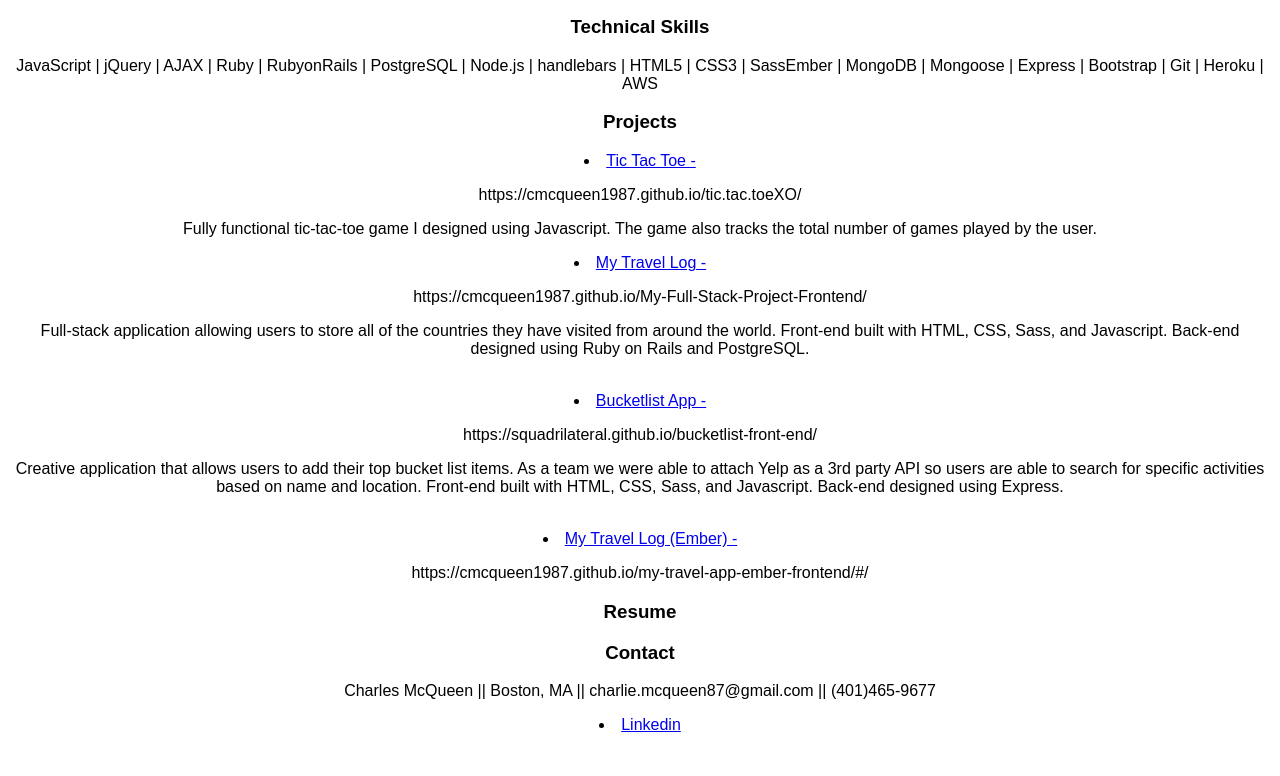
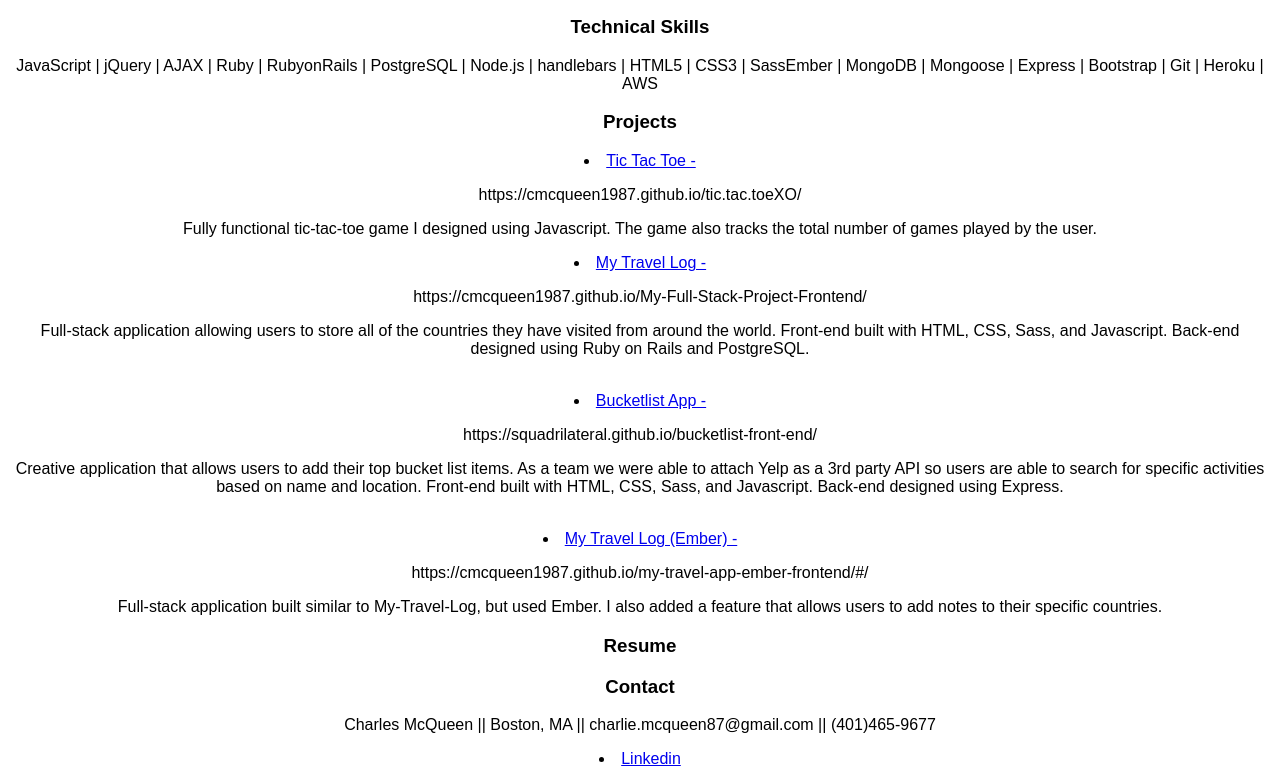
Before and after one commit to cmcqueen1987/cmcqueen1987.github.io, a website: page index.html in a window 1280 px wide. Shown: the part 745-1521 px from the top of the page. Before the commit the page ends 1487 px from the top, so only its background shows below. Drawn offline with nearby package versions, Linux system fonts and the light colour scheme.

Commit message:
added <p>

```diff
--- a/index.html
+++ b/index.html
@@ -28,11 +28,10 @@
       <p>Full-stack application allowing users to store all of the countries they have visited from around the world. Front-end built with HTML, CSS, Sass, and Javascript. Back-end designed using Ruby on Rails and PostgreSQL.</p>
         <br>
       <li><a href="https://squadrilateral.github.io/bucketlist-front-end/" style="text-align:center">Bucketlist App -</a><p>https://squadrilateral.github.io/bucketlist-front-end/</p></li>
-      <p>Creative application that allows users to add their top bucket list items. As a 		team we were able to attach Yelp as a 3rd party API so users are able to search for specific activities based on name and location. Front-end built with HTML, CSS, Sass, and Javascript. Back-end designed using Express.</p>
-
+      <p>Creative application that allows users to add their top bucket list items. As a team we were able to attach Yelp as a 3rd party API so users are able to search for specific activities based on name and location. Front-end built with HTML, CSS, Sass, and Javascript. Back-end designed using Express.</p>
         <br>
         <li><a href="https://cmcqueen1987.github.io/my-travel-app-ember-frontend/#/" style="text-align:center">My Travel Log (Ember) -</a><p>https://cmcqueen1987.github.io/my-travel-app-ember-frontend/#/</p>
-
+      <p>Full-stack application built similar to My-Travel-Log, but used Ember. I also added a feature that allows users to add notes to their specific countries.</p>
       <h3>Resume</h3>
       <p></p>
       <h3>Contact</h3>
```
